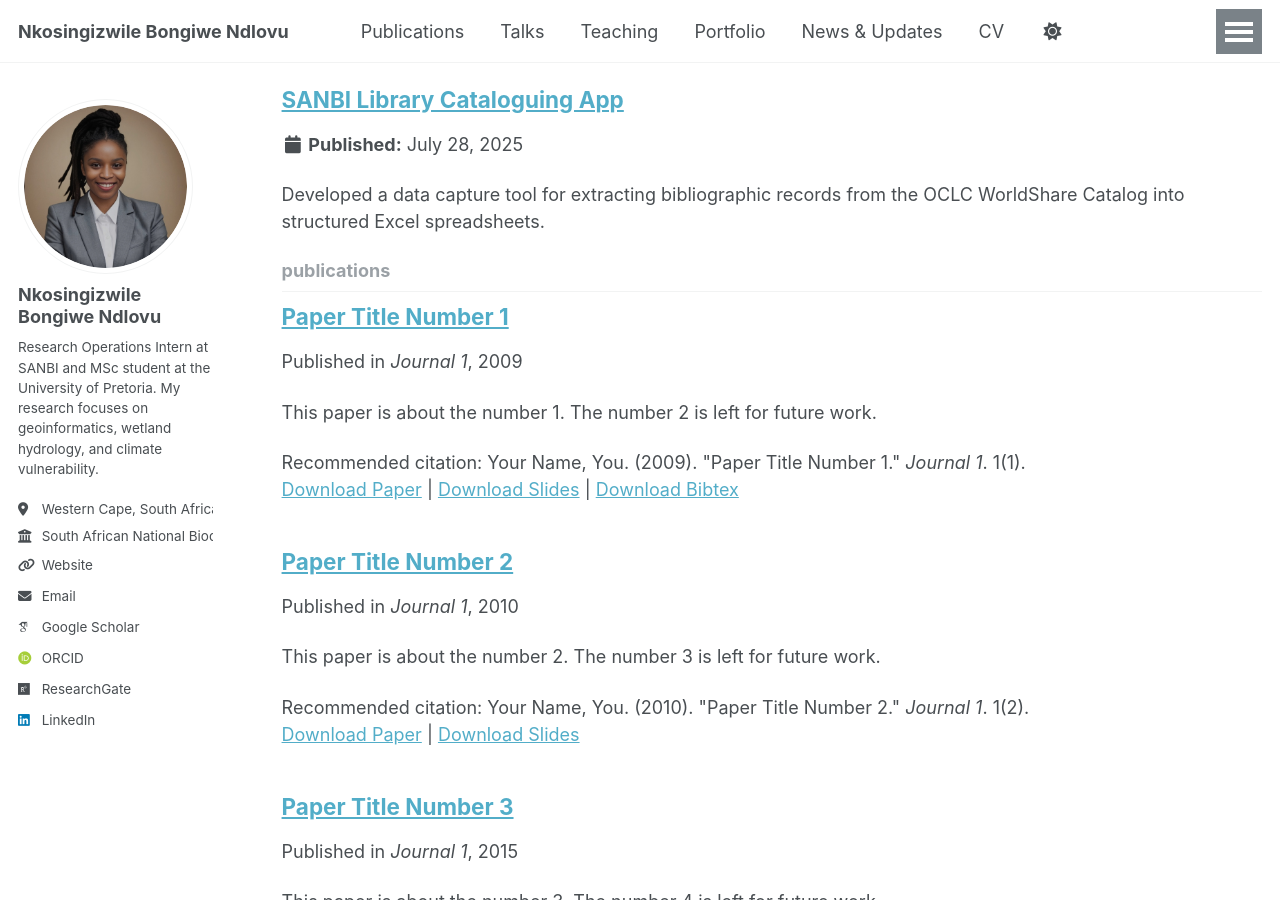
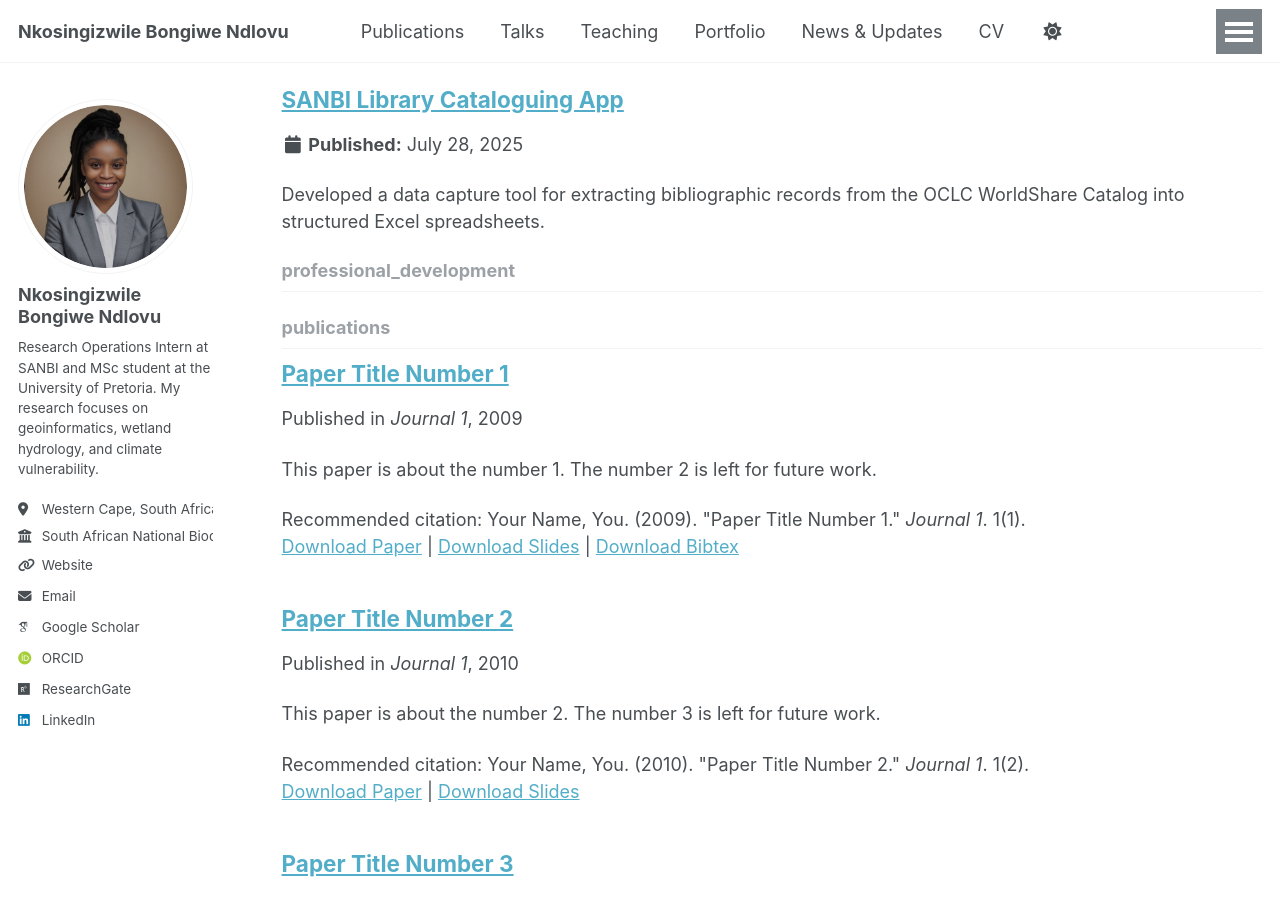
Before and after one commit to Nkosizwi/NB-Ndlovu.github.io, a Jekyll site: the page built from _pages/collection-archive.html, in a window 1280 px wide and 900 px high, scrolled down 693 px. Built offline with Jekyll 4.4.1, drawn with Linux system fonts in a browser that asks for light colours; some web fonts are replaced; a script that is not in the unit is left out.

Commit message:
Update _config.yml

```diff
--- a/_config.yml
+++ b/_config.yml
@@ -190,6 +190,10 @@ collections:
   talks:
     output: true
     permalink: /:collection/:path/
+  professional_development:
+    output: true
+    permalink: /professional-development/:path/
+
 
 
 # These settings control how pages and collections are included in the site
```
